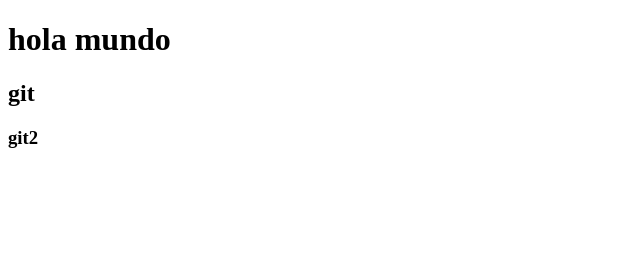
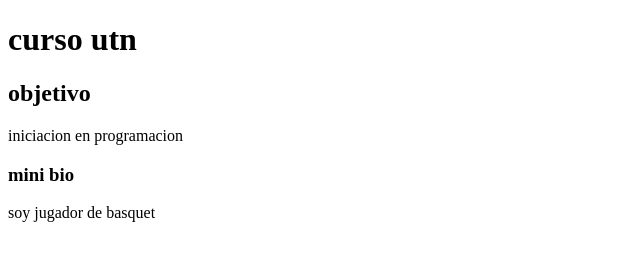
Before and after one commit to Bordafra/utn24, a plain HTML site: page index.html in a window 1280 px wide. Shown: the whole page, without its empty margins (0-640 px from the left). Drawn offline with Linux system fonts and the light colour scheme.

Commit message:
modificaciones

```diff
--- a/index.html
+++ b/index.html
@@ -6,8 +6,8 @@
     <title>Document</title>
 </head>
 <body>
-    <h1>hola mundo</h1>
-    <h2>git</h2>
-    <h3>git2</h3>
+    <h1>curso utn</h1>
+    <h2>objetivo</h2>iniciacion en programacion
+    <h3>mini bio</h3>soy jugador de basquet
 </body>
 </html>
```
